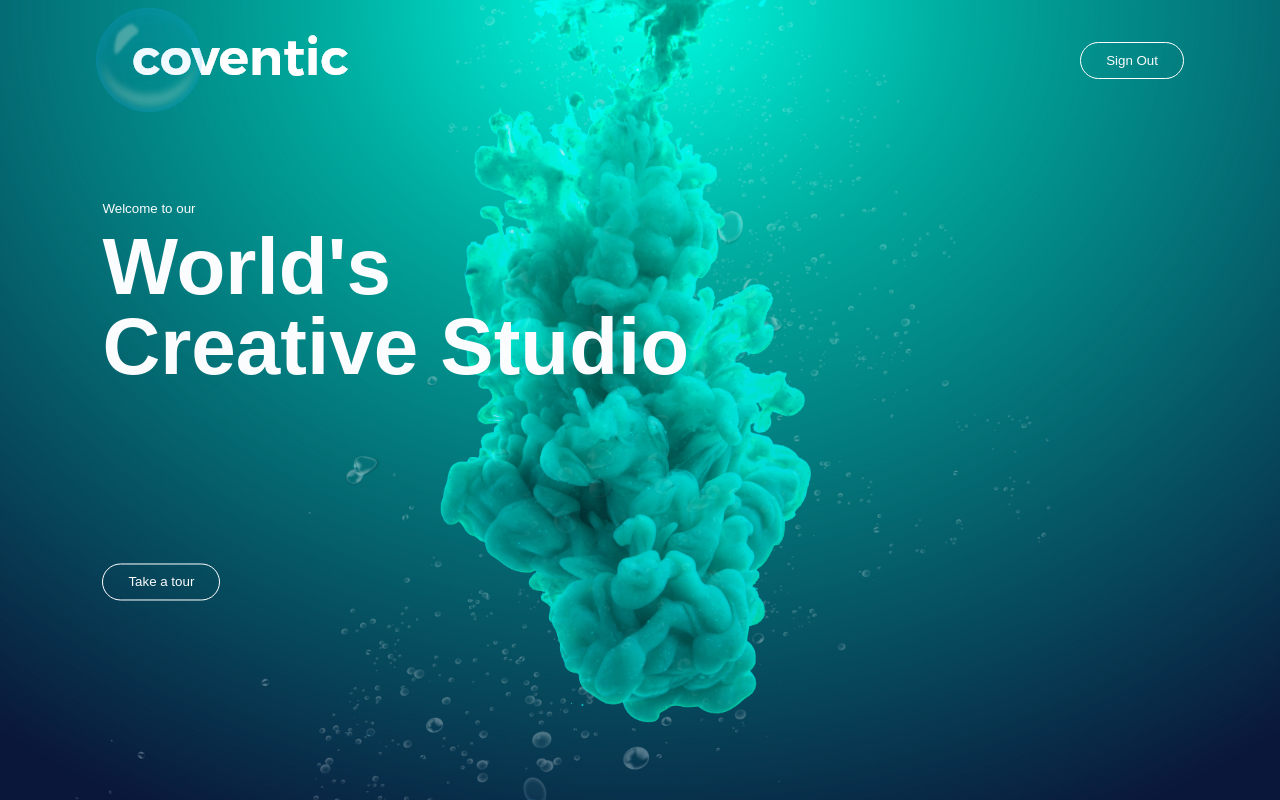
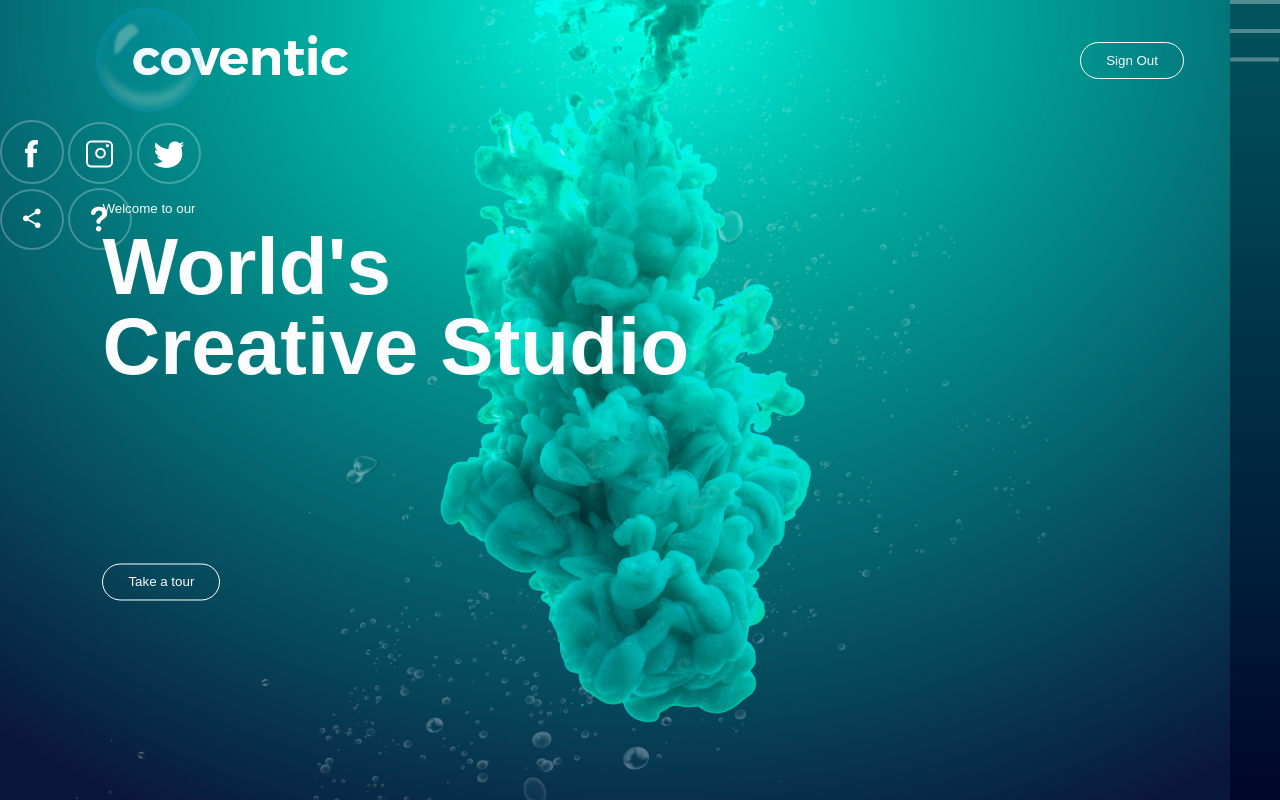
Before and after one commit to abasher423/creative-studio, a plain HTML site: page index.html in a window 1280 px wide. Drawn offline with Linux system fonts and the light colour scheme.

Commit message:
created social-links and useful-links

```diff
--- a/index.html
+++ b/index.html
@@ -15,6 +15,18 @@
                 <h1>World's<br>Creative Studio</h1>
                 <button type="button"> Take a tour</button>
             </div>
+            <div class="side-bar">
+                <img src="images/menu.png" alt="menu">
+            </div>
+            <div class="social-links">
+                <img src="images/fb.png" alt="facebook">
+                <img src="images/ig.png" alt="instagram">
+                <img src="images/tw.png" alt="twitter">
+            </div>
+            <div class="useful-links">
+                <img src="images/share.png" alt="share">
+                <img src="images/info.png" alt="info">
+            </div>
         </div>
     </body>
 </html>
--- a/style.css
+++ b/style.css
@@ -41,9 +41,22 @@ button {
     transform: translateY(-50%); /* Content will become vertically centre */
     z-index: 2;
 }
-
 h1 {
     font-size: 80px;
     margin: 10px 0 30%;
     line-height: 80px;
 }
+.side-bar {
+    width: 50px;
+    height: 100vh;
+    background: linear-gradient(#00545d, #000729);
+    position: absolute;
+    right: 0;
+    top: 0;
+}
+.menu {
+    display: block;
+    width: 25px;
+    margin: 40px auto 0;
+    cursor: pointer;
+}
```
